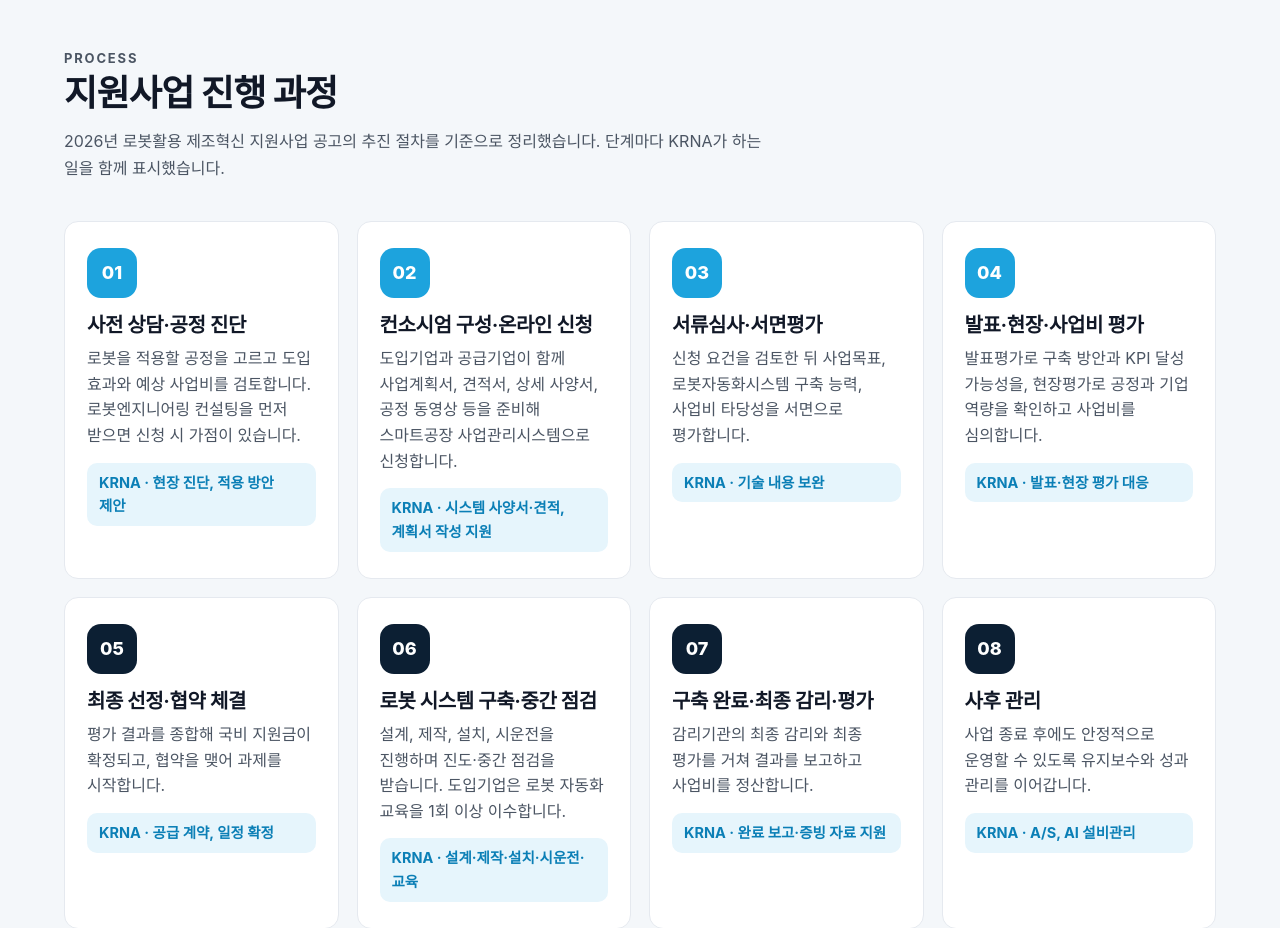
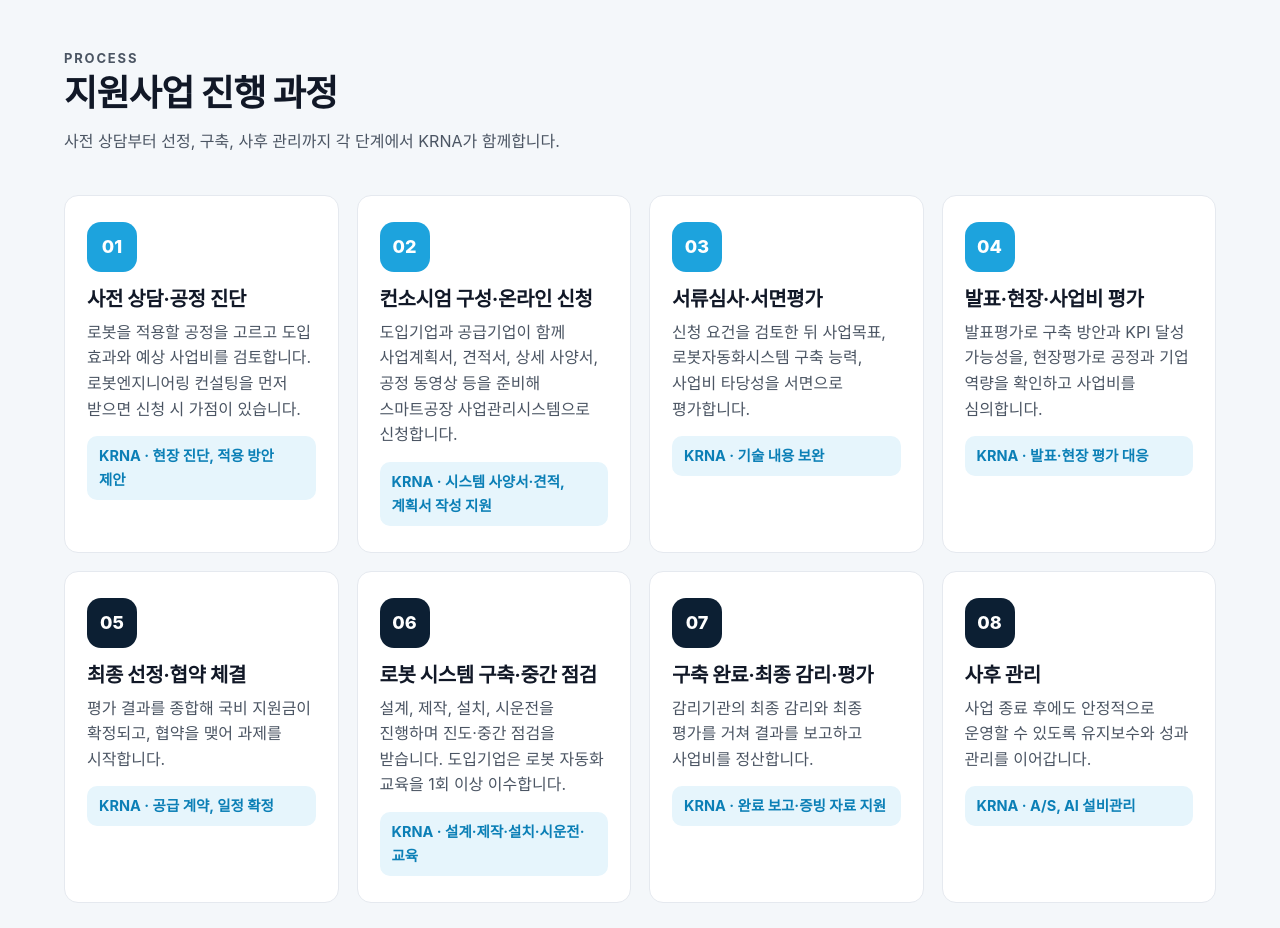
Before and after one commit to krna-official/krna-hompage, an Eleventy site: page src/business/robot-program.njk in a window 1280 px wide. Shown: the part 1880-2808 px from the top of the page. Built offline with nearby package versions, Linux system fonts and the light colour scheme; Eleventy itself is replaced by a stand-in of ours; files that its build step writes are made by us from their sources; a web font is replaced by a local one.

Commit message:
진행 과정 소개 문구를 방문자용으로 수정
Co-Authored-By: Claude Opus 5.5 <noreply@anthropic.com>
Claude-Session: https://claude.ai/code/session_01FRGzTGxGr3fdb1BFSST6L6

```diff
--- a/src/business/robot-program.njk
+++ b/src/business/robot-program.njk
@@ -57,7 +57,7 @@ description: 로봇활용 제조혁신 지원사업, AI로봇 실증사업, 첨
     <div class="sec-hd">
       <p class="eyebrow">Process</p>
       <h2>지원사업 진행 과정</h2>
-      <p>2026년 로봇활용 제조혁신 지원사업 공고의 추진 절차를 기준으로 정리했습니다. 단계마다 KRNA가 하는 일을 함께 표시했습니다.</p>
+      <p>사전 상담부터 선정, 구축, 사후 관리까지 각 단계에서 KRNA가 함께합니다.</p>
     </div>
     <ol class="rp-steps">
       <li><b>01</b><div><h3>사전 상담·공정 진단</h3><p>로봇을 적용할 공정을 고르고 도입 효과와 예상 사업비를 검토합니다. 로봇엔지니어링 컨설팅을 먼저 받으면 신청 시 가점이 있습니다.</p><span>KRNA · 현장 진단, 적용 방안 제안</span></div></li>
```
